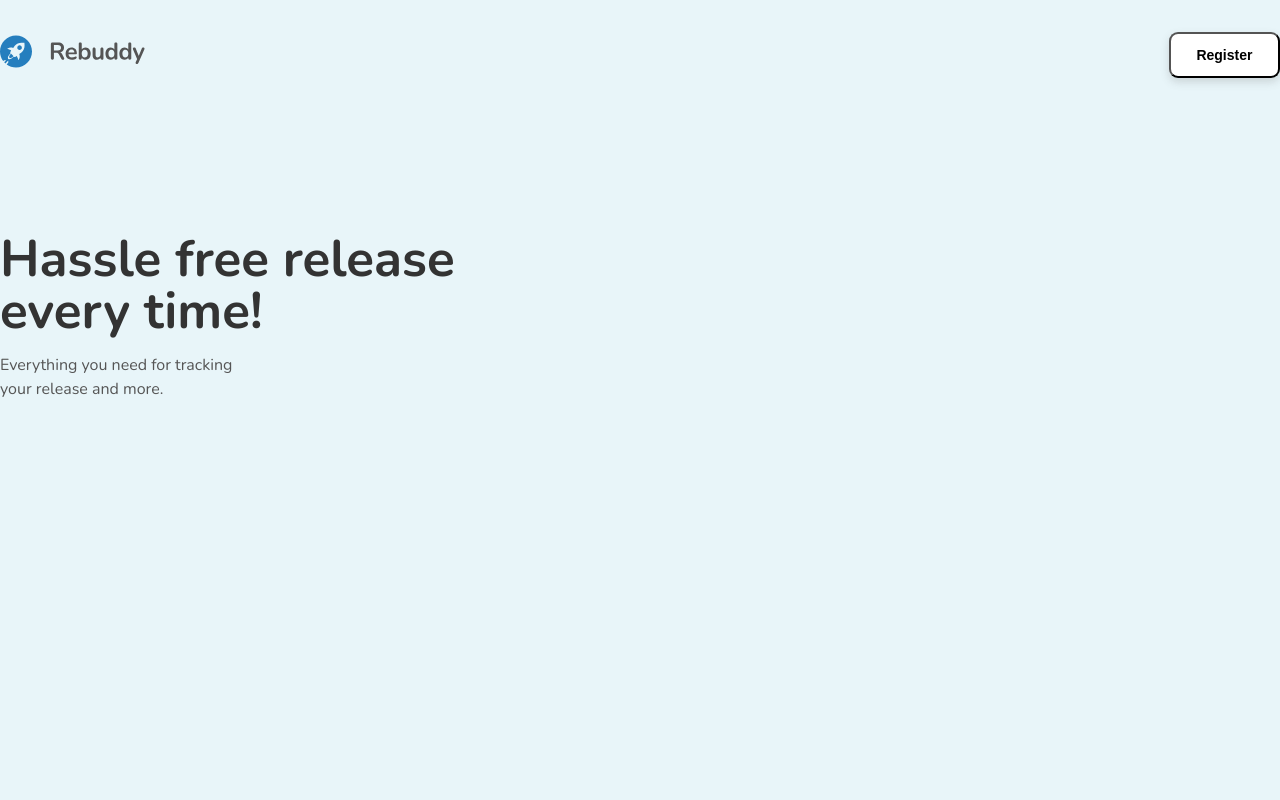
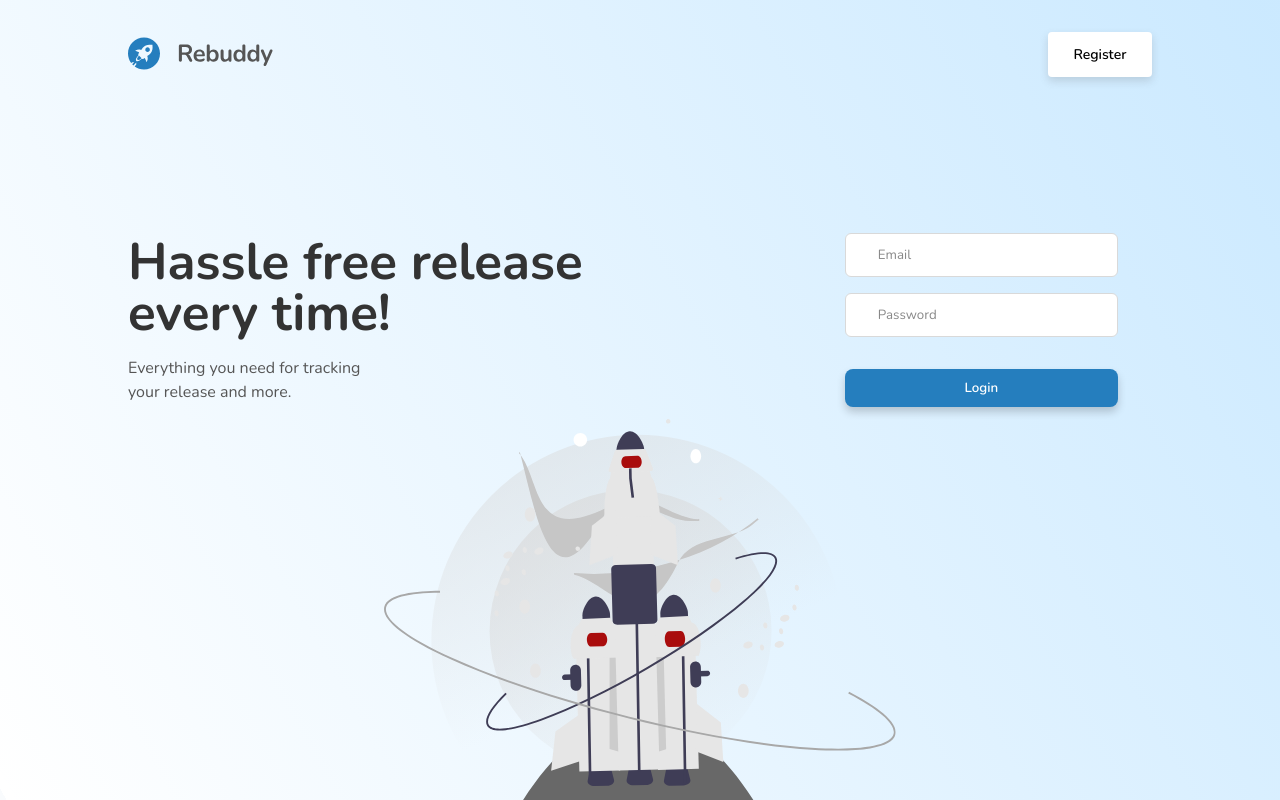
Before and after one commit to AmeenNH3/release-buddy-ui, a React (Vite) app: page / in a window 1280 px wide. Built offline with nearby package versions, Linux system fonts and the light colour scheme.

Commit message:
added landing page

```diff
--- a/src/main.css
+++ b/src/main.css
@@ -52,7 +52,7 @@
 
   background-color: var(--bg-white);
   width: 100vw;
-  height: 100vh;
+  /* height: 100vh; */
   /* display: flex;
   align-items: center;
   justify-content: center; */
@@ -61,13 +61,13 @@
 main {
   background-color: var(--bg-white);
   max-width: 100vw;
-  min-height: 100vh;
+  /* min-height: 100vh; */
   /* padding-left: 2rem; */
 }
 
 .container {
   margin: 0 auto;
-  max-width: 1368px;
+  max-width: 80%;
 }
 
 .ticket-btn {
@@ -305,12 +305,6 @@
   align-items: center;
   justify-content: center;
   gap: 4px;
-}
-
-.add-new-btn {
-}
-
-.delete-btn {
 }
 
 .add-new-btn:hover {
@@ -557,48 +551,3 @@
 .delete-ticket-btn:hover {
   color: rgb(176, 0, 0);
 }
-
-.landing-container {
-  background-color: #e8f5f9;
-  min-height: 100vh;
-}
-
-.l-navbar-container {
-  padding-top: 2rem;
-  /* background-color: #2562be; */
-  display: flex;
-  align-items: center;
-  justify-content: space-between;
-}
-
-.register-btn {
-  font-size: 14px;
-  font-weight: 600;
-  /* background-color: red; */
-  padding: 0.8rem 1.6rem;
-  border-radius: 9px;
-  box-shadow: 0px 4px 9px 0px rgba(89, 89, 89, 0.205);
-  cursor: pointer;
-  background-color: #fff;
-  transition: all 0.2s;
-}
-
-.register-btn:hover {
-  color: #fff;
-  background-color: #257ebe;
-}
-
-.l-hero-text-container {
-  margin-top: 9.8rem;
-}
-
-.hero-title {
-  font-size: 3.2rem;
-  line-height: 1;
-  color: #333;
-}
-.hero-text {
-  margin-top: 1rem;
-  color: #555;
-  line-height: 1.5;
-}
--- a/src/pages/Landing.jsx
+++ b/src/pages/Landing.jsx
@@ -1,9 +1,12 @@
 import React from "react";
 import logo from "../assets/images/Logo.svg";
+
+import homeImage from "../assets/images/home-image.svg";
+import styled from "styled-components";
 function Landing() {
   return (
     <>
-      <div className="landing-container">
+      <Wrapper className="landing-container">
         <div className="l-navbar-container container">
           <div className="logo-container">
             <img src={logo} alt="Logo" />
@@ -12,8 +15,8 @@
             <button className="register-btn">Register</button>
           </div>
         </div>
-
-        <div className="l-hero-text-container container">
+        <div className="hero-content-container">
+          <div className="l-hero-text-container">
             <h1 className="hero-title">
               Hassle free release <br></br> every time!
             </h1>
@@ -21,9 +24,152 @@
               Everything you need for tracking <br></br> your release and more.
             </p>
           </div>
+          <div className="form-container">
+            <form className="login-form" action="">
+              <div className="login-input-container">
+                <ion-icon name="mail-outline"></ion-icon>
+                <input type="text" name="" id="" placeholder="Email" />
               </div>
+              <div className="login-input-container">
+                <ion-icon name="key-outline"></ion-icon>
+                <input type="text" name="" id="" placeholder="Password" />
+              </div>
+              <div className="login-input-container">
+                <button className="login-btn">Login</button>
+              </div>
+            </form>
+          </div>
+        </div>
+        <div className="hero-image-container">
+          <img src={homeImage} alt="" />
+        </div>
+      </Wrapper>
     </>
   );
 }
 
+const Wrapper = styled.div`
+  background: linear-gradient(
+    240.57deg,
+    rgba(107, 193, 255, 0.35) 1.38%,
+    rgba(255, 255, 255, 0) 99.62%,
+    #f9fbfd 99.62%
+  );
+  height: 100vh;
+  button {
+    border: none;
+    font-family: "Nunito", sans-serif;
+  }
+  .l-navbar-container {
+    padding-top: 2rem;
+    /* background-color: #2562be; */
+    display: flex;
+    align-items: center;
+    justify-content: space-between;
+  }
+  .hero-content-container {
+    margin: 0 auto;
+    width: 80%;
+    margin-top: 9.8rem;
+    display: grid;
+    grid-template-columns: 2fr 1fr;
+    align-items: center;
+    justify-content: space-between;
+    z-index: 2;
+  }
+
+  .register-btn {
+    font-size: 14px;
+    font-weight: 600;
+    /* background-color: red; */
+    padding: 0.8rem 1.6rem;
+    border: none;
+    border-radius: 4px;
+    box-shadow: 0px 4px 9px 0px rgba(89, 89, 89, 0.199);
+    cursor: pointer;
+    background-color: #fff;
+    transition: all 0.2s;
+  }
+
+  .register-btn:hover {
+    color: #fff;
+    background-color: #257ebe;
+  }
+
+  .l-hero-text-container {
+    /* margin-top: 9.8rem; */
+  }
+
+  .hero-title {
+    font-size: 3.2rem;
+    line-height: 1;
+    color: #333;
+  }
+  .hero-text {
+    margin-top: 1rem;
+    color: #555;
+    line-height: 1.5;
+  }
+  input {
+    width: 100%;
+    padding: 12px;
+    padding-left: 2rem;
+    border: none;
+    outline: none;
+    font-family: "Nunito", sans-serif;
+    background: #ffffff;
+    border: 1px solid #d9d9d9;
+    border-radius: 6px;
+  }
+  input::placeholder {
+    color: #888;
+  }
+  .login-input-container {
+    position: relative;
+    width: 80%;
+    margin: 0 auto;
+  }
+  ion-icon {
+    color: #888;
+    position: absolute;
+    top: 50%;
+    left: 2%;
+    transform: translate(-2%, -50%);
+  }
+  .login-form {
+    display: flex;
+    flex-direction: column;
+    align-items: center;
+    justify-content: center;
+    gap: 1rem;
+  }
+
+  .hero-image-container {
+    width: 40%;
+    position: absolute;
+    bottom: 0;
+    left: 50%;
+    transform: translate(-50%, 0);
+    /* z-index: -1; */
+  }
+
+  img {
+    width: 100%;
+    display: block;
+  }
+
+  .login-btn {
+    display: block;
+    margin-top: 1rem;
+    width: 100%;
+    padding: 10px;
+    font-weight: 600;
+    color: #fff;
+    background: #257ebe;
+    box-shadow: 0px 5px 9px rgba(0, 0, 0, 0.19);
+    border-radius: 8px;
+    text-align: center;
+  }
+`;
+
 export default Landing;
```
Also changed, not shown: src/assets/images/home-image.svg (added). Lines whose indentation alone changed are shown as unchanged.
